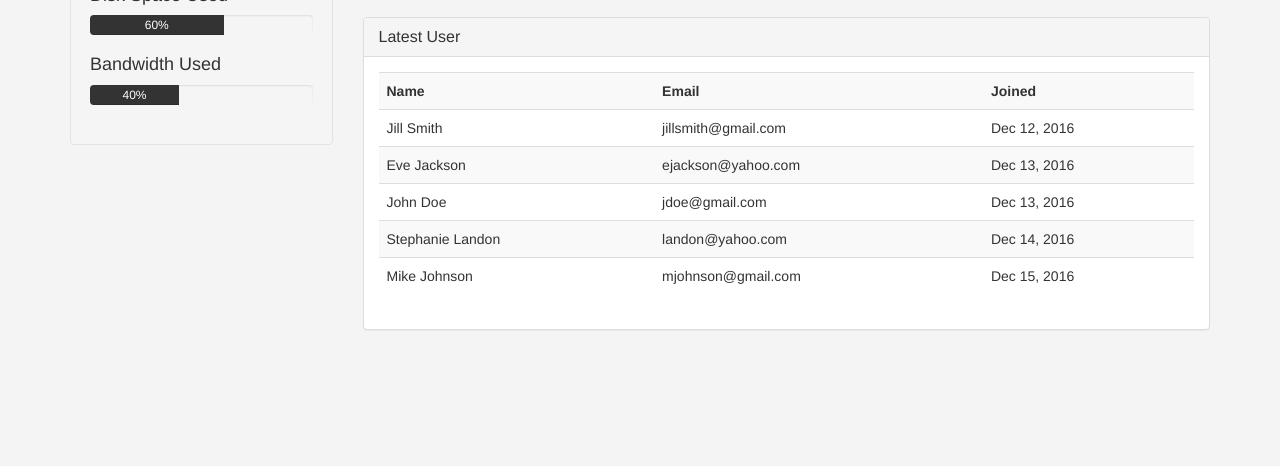
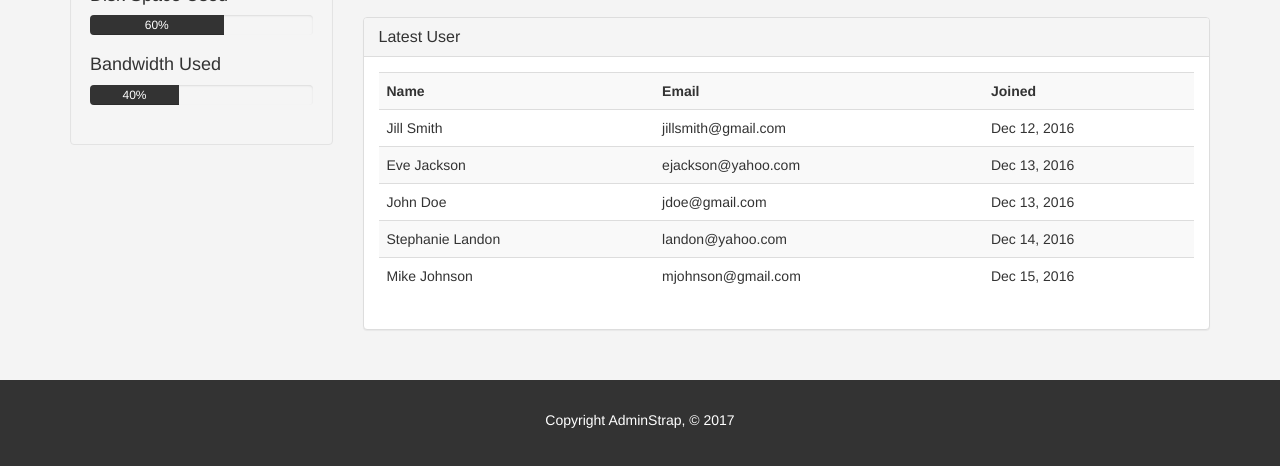
Before and after one commit to OstapHetman/admin_bootstrap, a plain HTML site: page index.html in a window 1280 px wide. Shown: the part 432-898 px from the top of the page. Before the commit the page ends 800 px from the top, so only its background shows below. Drawn offline with nearby package versions, Linux system fonts and the light colour scheme; a script that the page names is missing.

Commit message:
dashboard is done

```diff
--- a/index.html
+++ b/index.html
@@ -183,6 +183,11 @@
     </section>
     <!-- END MAIN -->
 
+    <!-- FOOTER -->
+    <footer id="footer">
+        <p>Copyright AdminStrap, &copy; 2017</p>
+    </footer>
+
     <!-- START MODALS -->
     <div class="modal fade" id="addPage" tabindex="-1" role="dialog" aria-labelledby="myModalLabel">
         <div class="modal-dialog" role="document">
@@ -224,9 +229,6 @@
         </div>
     </div>
     <!-- END MODALS -->
-
-
-
     <script src="https://code.jquery.com/jquery-3.2.1.min.js" integrity="sha256-hwg4gsxgFZhOsEEamdOYGBf13FyQuiTwlAQgxVSNgt4=" crossorigin="anonymous"></script>
     <script src="https://maxcdn.bootstrapcdn.com/bootstrap/3.3.7/js/bootstrap.min.js" integrity="sha384-Tc5IQib027qvyjSMfHjOMaLkfuWVxZxUPnCJA7l2mCWNIpG9mGCD8wGNIcPD7Txa" crossorigin="anonymous"></script>
     <script src="https://cdn.ckeditor.com/4.7.2/standard/ckeditor.js"></script>
--- a/scss/_variables.scss
+++ b/scss/_variables.scss
@@ -13,3 +13,5 @@ $breadClr: #333;
 $breadLinkClr: #333;
 // ========= ProgressBar VAR ============
 $progressBarClr: #333;
+// ========= Footer VAR ============
+$footerBg: #333;
--- a/scss/index.scss
+++ b/scss/index.scss
@@ -3,6 +3,7 @@
 @import 'layout/_navbar';
 @import 'layout/_header';
 @import 'layout/_main';
+@import 'layout/_footer';
 // ========Components=========
 @import 'components/_breadcrumb';
 @import 'components/_progress-bar';
--- /dev/null
+++ b/scss/layout/_footer.scss
@@ -0,0 +1,7 @@
+#footer {
+    background: $footerBg;
+    color: #fff;
+    text-align: center;
+    padding: 30px;
+    margin-top: 30px
+}
```
Also changed, not shown: css/index.css, 1 other file.
